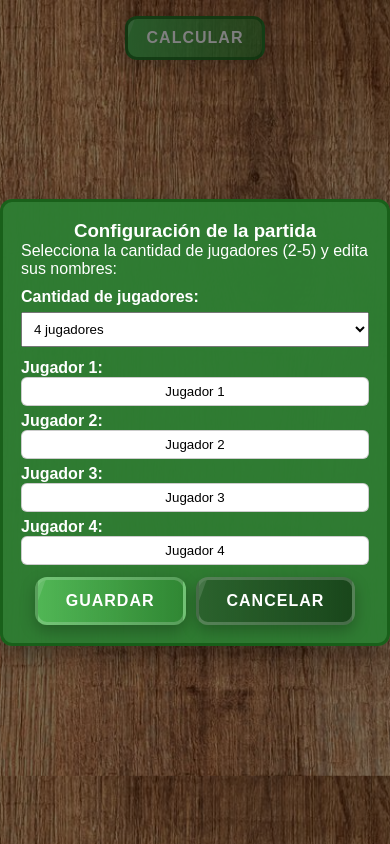
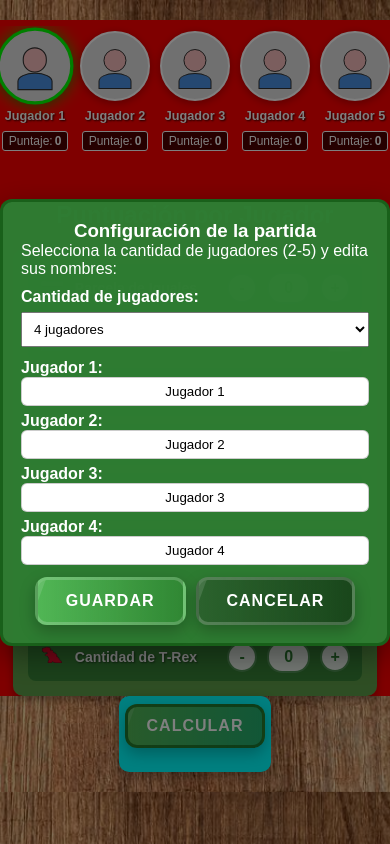
Before and after one commit to FaNaLuDiSoftware/online, a PHP site: page /tracking.html in a window 390 px wide. Run offline with PHP 8.4, Linux system fonts and the light colour scheme.

Commit message:
arreglado el responsive del seguimiento

```diff
--- a/css/tracking.css
+++ b/css/tracking.css
@@ -1,6 +1,31 @@
 /* ============================
     RESET DEL game.css
 ================================== */
+/* Layout específico de tracking: apilar secciones en columna */
+main {
+    display: flex;
+    flex-direction: column; /* colocar resultado debajo */
+    align-items: center;
+    justify-content: flex-start;
+    box-sizing: border-box;
+}
+
+
+
+.resultado-container {
+    display: flex;
+    flex-direction: column;
+    align-items: center;
+    justify-content: flex-start;
+    gap: 10px;
+    padding: 8px 6px 14px;
+    border-radius: 10px;
+    background-color: rgba(76,175,80,0.85); /* integrar con estilo verde */
+    box-shadow: 0 4px 12px rgba(0,0,0,0.3);
+}
+
+.resultado-container #resultado-ganador { width:100%; }
+
 .div-perfiles-rivales{
     display: flex;
     flex-direction: row;
@@ -98,9 +123,6 @@ h2 {
     background-color: rgba(46, 125, 50, 1);
 }
 
-.parcela-item.especial {
-    background-color: rgba(46, 125, 50, 0.6);
-}
 
 .icono-parcela {
     font-size: 20px;
@@ -284,86 +306,73 @@ h2 {
 .resultado-header { text-align:center; font-weight:700; margin-bottom:8px; color:#fff; text-shadow: 1px 1px 2px rgba(0,0,0,0.4); }
 
 /* Ajustes responsive para móviles: evitar que el 5º jugador pase a otra fila y se solape */
-@media (max-width: 600px) {
+@media (max-width: 425px) {
     .div-perfiles-rivales {
         flex-wrap: nowrap; /* mantener una fila y permitir scroll horizontal */
         overflow-x: auto;
         -webkit-overflow-scrolling: touch;
         gap: 10px;
-        padding: 8px 6px 12px;
-        justify-content: flex-start; /* alinear a la izquierda para scroll natural */
+        padding: 5px 5px 0px;
     }
 
     .div-perfiles-rivales::-webkit-scrollbar { height: 8px; }
 
     .perfil-rival, .boton-rival {
-        width: 56px;
-        height: 56px;
-        max-width: 56px;
-        max-height: 56px;
+        width: 70px;
+        height: 70px;
+        max-width: 70px;
+        max-height: 70px;
+    }
+
+    /* dar espacio extra arriba de la calculadora para evitar solapamientos */
+    .div-calculadora { margin-top: 12px; }
+}
+@media (max-width: 375px) {
+    .div-perfiles-rivales {
+        flex-wrap: nowrap; /* mantener una fila y permitir scroll horizontal */
+        overflow-x: auto;
+        -webkit-overflow-scrolling: touch;
+        gap: 8px;
+        padding: 2px 2px 0px;
+    }
+
+    .div-perfiles-rivales::-webkit-scrollbar { height: 8px; }
+
+    .perfil-rival, .boton-rival {
+        width: 20px;
+        height: 20px;
+        max-width: 20px;
+        max-height: 20px;
     }
 
     /* dar espacio extra arriba de la calculadora para evitar solapamientos */
     .div-calculadora { margin-top: 12px; }
 }
 
-/* Ajustes por número de jugadores: mayor número -> avatares más pequeños */
-.div-perfiles-rivales.players-2 .perfil-rival, .div-perfiles-rivales.players-2 .boton-rival { width: 96px; height: 96px; }
-.div-perfiles-rivales.players-2 { gap: 28px; justify-content: center; }
+@media (max-width: 320px) {
+    .div-perfiles-rivales {
+        flex-wrap: nowrap; /* mantener una fila y permitir scroll horizontal */
+        overflow-x: auto;
+        -webkit-overflow-scrolling: touch;
+        gap: 6px;
+        padding: 4px 3px 0px;
+    }
 
-.div-perfiles-rivales.players-3 .perfil-rival, .div-perfiles-rivales.players-3 .boton-rival { width: 80px; height: 80px; }
-.div-perfiles-rivales.players-3 { gap: 20px; justify-content: center; }
+    .div-perfiles-rivales::-webkit-scrollbar { height: 8px; }
 
-.div-perfiles-rivales.players-4 .perfil-rival, .div-perfiles-rivales.players-4 .boton-rival { width: 72px; height: 72px; }
-.div-perfiles-rivales.players-4 { gap: 14px; justify-content: center; }
+    .perfil-rival, .boton-rival {
+        width: 26px;
+        height: 26px;
+        max-width: 26px;
+        max-height: 26px;
+    }
 
-/* Ajustes por número de jugadores: mayor número -> avatares más pequeños */
-.div-perfiles-rivales.players-2 .perfil-rival,
-.div-perfiles-rivales.players-2 .boton-rival {
-    width: 96px;
-    height: 96px;
+    /* dar espacio extra arriba de la calculadora para evitar solapamientos */
+    .div-calculadora { margin-top: 12px; }
 }
-.div-perfiles-rivales.players-2 {
-    gap: 28px;
-    justify-content: center;
+.div-rivales{
+    background-color: red;
 }
-
-.div-perfiles-rivales.players-3 .perfil-rival,
-.div-perfiles-rivales.players-3 .boton-rival {
-    width: 80px;
-    height: 80px;
+.resultado-container{
+    background-color: aqua;
 }
-.div-perfiles-rivales.players-3 {
-    gap: 20px;
-    justify-content: center;
-}
-
-.div-perfiles-rivales.players-4 .perfil-rival,
-.div-perfiles-rivales.players-4 .boton-rival {
-    width: 72px;
-    height: 72px;
-}
-.div-perfiles-rivales.players-4 {
-    gap: 14px;
-    justify-content: center;
-}
-
-.div-perfiles-rivales.players-5 .perfil-rival,
-.div-perfiles-rivales.players-5 .boton-rival {
-    width: 60px;
-    height: 60px;
-}
-.div-perfiles-rivales.players-5 {
-    gap: 10px;
-    justify-content: center;
-    flex-wrap: wrap;
-    overflow-x: visible;
-
-}
-@media (max-width: 600px) {
-    .div-perfiles-rivales.players-5 {
-        justify-content: flex-start;
-        overflow-x: auto;
-        flex-wrap: nowrap;
-    }
-}
--- a/tracking.html
+++ b/tracking.html
@@ -41,163 +41,29 @@
     <main>
         <div class="div-rivales">
             <div class="div-perfiles-rivales">
-
-                <span class="perfil-rival" id="rival1-perfil">
-                    <button class="boton-rival" id="rival1-boton">
-                        <span class="fondo-rival" id="rival1-fondo">
-                            <span class="cabeza-rival" id="rival1-cabeza"></span>
-                            <span class="cuerpo-rival" id="rival1-cuerpo"></span>
-                        </span>
-                    </button>
-                    <span class="nombre-rival" id="rival1-nombre">Jugador 1</span>
-                    <span class="puntaje-rival" id="rival1-puntaje">
-                        <span class="puntaje-rival-texto">Puntaje: </span>
-                        <span class="puntaje-rival-valor" id="rival1-puntaje-valor">XX</span>
-                    </span>
-                </span>
-
-                <span class="perfil-rival" id="rival2-perfil">
-                    <button class="boton-rival" id="rival2-boton">
-                        <span class="fondo-rival" id="rival2-fondo">
-                            <span class="cabeza-rival" id="rival2-cabeza"></span>
-                            <span class="cuerpo-rival" id="rival2-cuerpo"></span>
-                        </span>
-                    </button>
-                    <span class="nombre-rival" id="rival2-nombre">Jugador 2</span>
-                    <span class="puntaje-rival" id="rival2-puntaje">
-                        <span class="puntaje-rival-texto">Puntaje: </span>
-                        <span class="puntaje-rival-valor" id="rival2-puntaje-valor">XX</span>
-                    </span>
-                </span>
-
-                <span class="perfil-rival" id="rival3-perfil">
-                    <button class="boton-rival" id="rival3-boton">
-                        <span class="fondo-rival" id="rival3-fondo">
-                            <span class="cabeza-rival" id="rival3-cabeza"></span>
-                            <span class="cuerpo-rival" id="rival3-cuerpo"></span>
-                        </span>
-                    </button>
-                    <span class="nombre-rival" id="rival3-nombre">Jugador 3</span>
-                    <span class="puntaje-rival" id="rival3-puntaje">
-                        <span class="puntaje-rival-texto">Puntaje: </span>
-                        <span class="puntaje-rival-valor" id="rival3-puntaje-valor">XX</span>
-                    </span>
-                </span>
-
-                <span class="perfil-rival" id="rival4-perfil">
-                    <button class="boton-rival" id="rival4-boton">
-                        <span class="fondo-rival" id="rival4-fondo">
-                            <span class="cabeza-rival" id="rival4-cabeza"></span>
-                            <span class="cuerpo-rival" id="rival4-cuerpo"></span>
-                        </span>
-                    </button>
-                    <span class="nombre-rival" id="rival4-nombre">Jugador 4</span>
-                    <span class="puntaje-rival" id="rival4-puntaje">
-                        <span class="puntaje-rival-texto">Puntaje: </span>
-                        <span class="puntaje-rival-valor" id="rival4-puntaje-valor">XX</span>
-                    </span>
-                </span>
-
-                <!-- Rival 5 (opcional, ocultable) -->
-                <span class="perfil-rival" id="rival5-perfil" style="display:none;">
-                    <button class="boton-rival" id="rival5-boton">
-                        <span class="fondo-rival" id="rival5-fondo">
-                            <span class="cabeza-rival" id="rival5-cabeza"></span>
-                            <span class="cuerpo-rival" id="rival5-cuerpo"></span>
-                        </span>
-                    </button>
-                    <span class="nombre-rival" id="rival5-nombre">Jugador 5</span>
-                    <span class="puntaje-rival" id="rival5-puntaje">
-                        <span class="puntaje-rival-texto">Puntaje: </span>
-                        <span class="puntaje-rival-valor" id="rival5-puntaje-valor">XX</span>
-                    </span>
-                </span>
-            </div>
-                <h2 id="scoring-title">Puntuación por Jugador</h2>
-                <div class="div-calculadora" id="calculadora-jugador1">
-
-                    <div class="parcela-item">
-                        <span class="icono-parcela">🟰</span>
-                        <label class="nombre-parcela" id="equals-plot-label">Parcela de Iguales</label>
-                        <button class="btn-decrementar">-</button>
-                        <span class="valor-parcela">0</span>
-                        <button class="btn-incrementar">+</button>
+                <span class="perfil-rival" id="rival1-perfil"><button class="boton-rival" id="rival1-boton"><span class="fondo-rival" id="rival1-fondo"><span class="cabeza-rival" id="rival1-cabeza"></span><span class="cuerpo-rival" id="rival1-cuerpo"></span></span></button><span class="nombre-rival" id="rival1-nombre">Jugador 1</span><span class="puntaje-rival" id="rival1-puntaje"><span class="puntaje-rival-texto">Puntaje: </span><span class="puntaje-rival-valor" id="rival1-puntaje-valor">XX</span></span></span>
+                <span class="perfil-rival" id="rival2-perfil"><button class="boton-rival" id="rival2-boton"><span class="fondo-rival" id="rival2-fondo"><span class="cabeza-rival" id="rival2-cabeza"></span><span class="cuerpo-rival" id="rival2-cuerpo"></span></span></button><span class="nombre-rival" id="rival2-nombre">Jugador 2</span><span class="puntaje-rival" id="rival2-puntaje"><span class="puntaje-rival-texto">Puntaje: </span><span class="puntaje-rival-valor" id="rival2-puntaje-valor">XX</span></span></span>
+                <span class="perfil-rival" id="rival3-perfil"><button class="boton-rival" id="rival3-boton"><span class="fondo-rival" id="rival3-fondo"><span class="cabeza-rival" id="rival3-cabeza"></span><span class="cuerpo-rival" id="rival3-cuerpo"></span></span></button><span class="nombre-rival" id="rival3-nombre">Jugador 3</span><span class="puntaje-rival" id="rival3-puntaje"><span class="puntaje-rival-texto">Puntaje: </span><span class="puntaje-rival-valor" id="rival3-puntaje-valor">XX</span></span></span>
+                <span class="perfil-rival" id="rival4-perfil"><button class="boton-rival" id="rival4-boton"><span class="fondo-rival" id="rival4-fondo"><span class="cabeza-rival" id="rival4-cabeza"></span><span class="cuerpo-rival" id="rival4-cuerpo"></span></span></button><span class="nombre-rival" id="rival4-nombre">Jugador 4</span><span class="puntaje-rival" id="rival4-puntaje"><span class="puntaje-rival-texto">Puntaje: </span><span class="puntaje-rival-valor" id="rival4-puntaje-valor">XX</span></span></span>
+                <span class="perfil-rival" id="rival5-perfil"><button class="boton-rival" id="rival5-boton"><span class="fondo-rival" id="rival5-fondo"><span class="cabeza-rival" id="rival5-cabeza"></span><span class="cuerpo-rival" id="rival5-cuerpo"></span></span></button><span class="nombre-rival" id="rival5-nombre">Jugador 5</span><span class="puntaje-rival" id="rival5-puntaje"><span class="puntaje-rival-texto">Puntaje: </span><span class="puntaje-rival-valor" id="rival5-puntaje-valor">XX</span></span></span>
             </div>
 
-                    <div class="parcela-item especial">
-                        <span class="icono-parcela">3️⃣</span>
-                        <label class="nombre-parcela" id="trio-plot-label">Parcela de Trío</label>
-                        <div class="checkbox-container">
-                            <input type="checkbox" class="checkbox-parcela">
+            <h2 id="scoring-title">Puntuación por <span id="rival1-nombre">Jugador 1</span></h2>
+            <div class="div-calculadora" id="calculadora-jugador1">
+                <div class="parcela-item"><span class="icono-parcela">🟰</span>                                                                                              <label class="nombre-parcela" id="equals-plot-label">Parcela de Iguales</label>        <button class="btn-decrementar">-</button><span class="valor-parcela">0</span><button class="btn-incrementar">+</button></div>
+                <div class="parcela-item"><span class="icono-parcela">3️⃣</span>                                                                                              <label class="nombre-parcela" id="trio-plot-label">Parcela de Trío</label>             <span class="checkbox-container"><input type="checkbox" class="checkbox-parcela"></span></div>
+                <div class="parcela-item"><span class="icono-parcela"><img src="assets/emojis/parejasEmoji.jpg" alt="emojis parejasEmoji" style="width: 20px;"></span>        <label class="nombre-parcela" id="pairs-plot-label">Parcela de Parejas</label>        <button class="btn-decrementar">-</button><span class="valor-parcela">0</span><button class="btn-incrementar">+</button></div>
+                <div class="parcela-item"><span class="icono-parcela"><img src="assets/emojis/unicoEmoji.jpg" alt="emojis unicoEmoji" style="width: 20px;"></span>            <label class="nombre-parcela" id="unique-plot-label">Parcela de Único</label>         <span class="checkbox-container"><input type="checkbox" class="checkbox-parcela"></span></div>
+                <div class="parcela-item"><span class="icono-parcela">🌊</span>                                                                                              <label class="nombre-parcela" id="river-plot-label">Río</label>                        <button class="btn-decrementar">-</button><span class="valor-parcela">0</span><button class="btn-incrementar">+</button></div>
+                <div class="parcela-item"><span class="icono-parcela"><img src="assets/emojis/diferentesEmoji.jpg" alt="emojis diferentesEmoji" style="width: 20px;"></span>  <label class="nombre-parcela" id="different-plot-label">Parcela de Diferentes</label> <button class="btn-decrementar">-</button><span class="valor-parcela">0</span><button class="btn-incrementar">+</button></div>
+                <div class="parcela-item"><span class="icono-parcela">👑</span>                                                                                              <label class="nombre-parcela" id="king-plot-label">Parcela del Rey</label>             <span class="checkbox-container"><input type="checkbox" class="checkbox-parcela"></span></div>
+                <div class="parcela-item"><span class="icono-parcela"><img src="assets/fichas/lisoRojo.PNG" alt="fichas lisoRojo" style="width: 20px;"></span>                <label class="nombre-parcela" id="trex-count-label">Cantidad de T-Rex</label>         <button class="btn-decrementar">-</button><span class="valor-parcela">0</span><button class="btn-incrementar">+</button></div>
             </div>
         </div>
-
-                    <div class="parcela-item">
-                        <span class="icono-parcela">
-                            <img src="assets/emojis/parejasEmoji.jpg" alt="emojis parejasEmoji" style="width: 20px;">
-                        </span>
-                        <label class="nombre-parcela" id="pairs-plot-label">Parcela de Parejas</label>
-                        <button class="btn-decrementar">-</button>
-                        <span class="valor-parcela">0</span>
-                        <button class="btn-incrementar">+</button>
+        <div class="resultado-container">
+                <button id="boton-calcular-ganador" class="button button-play">Calcular</button>
+        <div id="resultado-ganador"></div>
         </div>
-
-                    <div class="parcela-item especial">
-                        <span class="icono-parcela">
-                            <img src="assets/emojis/unicoEmoji.jpg" alt="emojis unicoEmoji" style="width: 20px;"></span>
-                        <label class="nombre-parcela" id="unique-plot-label">Parcela de Único</label>
-                        <div class="checkbox-container">
-                            <input type="checkbox" class="checkbox-parcela">
-                        </div>
-                    </div>
-
-                    <div class="parcela-item">
-                        <span class="icono-parcela">🌊</span>
-                        <label class="nombre-parcela" id="river-plot-label">Río</label>
-                        <button class="btn-decrementar">-</button>
-                        <span class="valor-parcela">0</span>
-                        <button class="btn-incrementar">+</button>
-                    </div>
-
-                    <div class="parcela-item">
-                        <span class="icono-parcela">
-                            <img src="assets/emojis/diferentesEmoji.jpg" alt="emojis diferentesEmoji" style="width: 20px;">
-                        </span>
-                        <label class="nombre-parcela" id="different-plot-label">Parcela de Diferentes</label>
-                        <button class="btn-decrementar">-</button>
-                        <span class="valor-parcela">0</span>
-                        <button class="btn-incrementar">+</button>
-                    </div>
-
-                    <div class="parcela-item especial">
-                        <span class="icono-parcela">👑</span>
-                        <label class="nombre-parcela" id="king-plot-label">Parcela del Rey</label>
-                        <div class="checkbox-container">
-                            <input type="checkbox" class="checkbox-parcela">
-                        </div>
-                    </div>
-
-                    <div class="parcela-item">
-                        <span class="icono-parcela">
-                            <img src="assets/fichas/lisoRojo.PNG" alt="fichas lisoRojo" style="width: 20px;">
-                        </span>
-                        <label class="nombre-parcela" id="trex-count-label">Cantidad de T-Rex</label>
-                        <button class="btn-decrementar">-</button>
-                        <span class="valor-parcela">0</span>
-                        <button class="btn-incrementar">+</button>
-                    </div>
-
-                </div>
-            </div>
-        </div>
-    </main>
-    <div class="resultado-container" style="text-align:center; margin:16px 0;">
-        <div style="display:flex; gap:12px; justify-content:center; align-items:center;">
-            <button id="boton-calcular-ganador" class="button button-play">Calcular</button>
-        </div>
-        <div id="resultado-ganador" style="margin-top:12px; font-weight:700;"></div>
-    </div>
-
         <div id="modal-ganador" class="modal-ganador" style="display:none;">
             <div class="container modal-contenido" style="max-width:360px; padding:18px; text-align:center;">
                 <h3 id="modal-ganador-titulo" style="margin:0 0 8px 0;">Ganador</h3>
@@ -205,6 +71,8 @@
                 <button id="modal-ganador-close" class="button button-manual" style="margin-top:8px;">Cerrar</button>
             </div>
         </div>
+    </main>
+
     <script src="scripts/language.js"></script>
     <script src="scripts/tracking.js"></script>
 </body>
```
Lines whose indentation alone changed are shown as unchanged.
